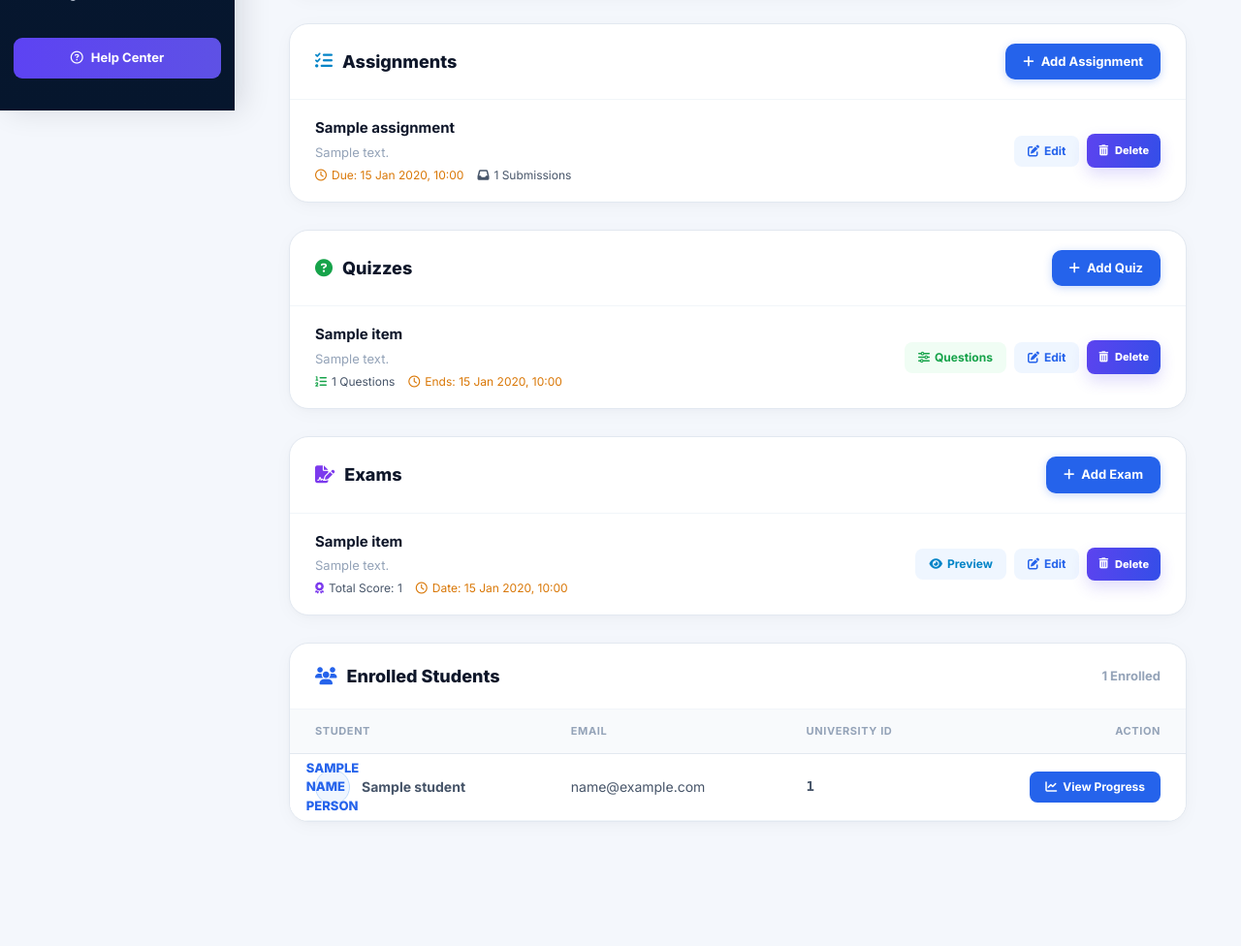
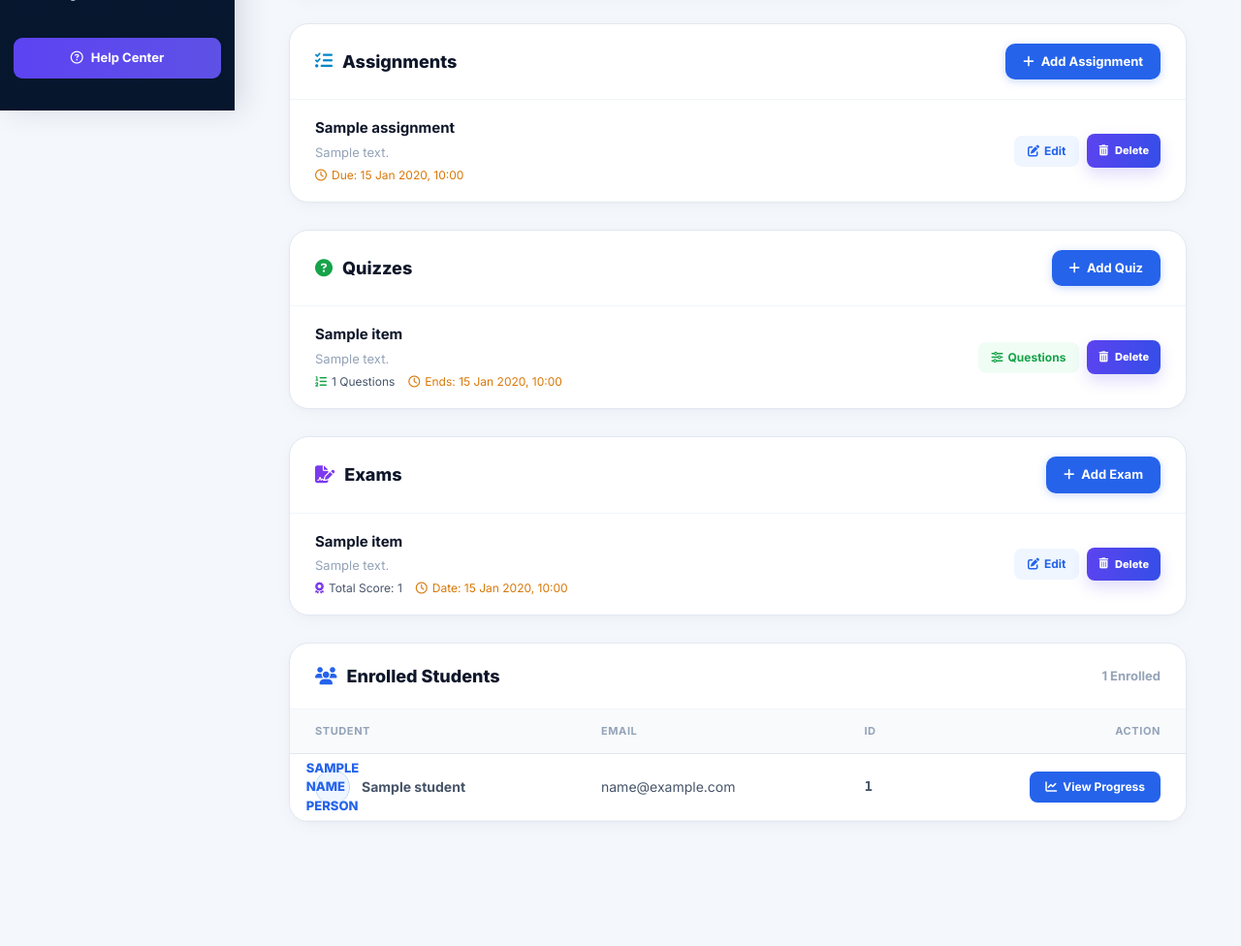
Before and after one commit to sanad-shat/Learnova-LMS-Platform, a Python web app: template ecms/app/templates/teacher/view_course.html in a window 1280 px wide. Shown: the part 686-1662 px from the top of the page at 97% size. Run offline with Jinja, Linux system fonts and the light colour scheme; the template is opened without the code that fills it: most values are stand-ins (such as "Sample title", 1, 10 or a date in 2020).

Commit message:
Update view_course.html

```diff
--- a/ecms/app/templates/teacher/view_course.html
+++ b/ecms/app/templates/teacher/view_course.html
@@ -387,7 +387,7 @@
         <i class="fa-solid fa-folder-tree"></i>
       </div>
       <div class="metric-tile-info">
-        <h3>{{ units|length }}</h3>
+        <h3>{{ units|length if units else 0 }}</h3>
         <p>Learning Units</p>
       </div>
     </div>
@@ -397,7 +397,7 @@
         <i class="fa-solid fa-list-check"></i>
       </div>
       <div class="metric-tile-info">
-        <h3>{{ assignments|length }}</h3>
+        <h3>{{ assignments|length if assignments else 0 }}</h3>
         <p>Assignments</p>
       </div>
     </div>
@@ -407,7 +407,7 @@
         <i class="fa-solid fa-circle-question"></i>
       </div>
       <div class="metric-tile-info">
-        <h3>{{ quizzes|length }}</h3>
+        <h3>{{ quizzes|length if quizzes else 0 }}</h3>
         <p>Quizzes</p>
       </div>
     </div>
@@ -417,7 +417,7 @@
         <i class="fa-solid fa-user-graduate"></i>
       </div>
       <div class="metric-tile-info">
-        <h3>{{ students|length }}</h3>
+        <h3>{{ students|length if students else 0 }}</h3>
         <p>Enrolled Students</p>
       </div>
     </div>
@@ -478,15 +478,16 @@
     </div>
 
     <div class="items-list-group">
+      {% set assignment_list = [] %}
       {% for a in assignments %}
         {% if a.assignment_type != 'quiz' %}
+          {% set _ = assignment_list.append(a) %}
           <div class="module-item-row">
             <div class="item-meta-main">
               <h4>{{ a.title }}</h4>
               <p>{{ a.description or 'No instructions provided.' }}</p>
               <div class="item-meta-tags">
                 <span style="color: #d97706;"><i class="fa-regular fa-clock"></i> Due: {{ a.due_date.strftime('%d %b %Y, %H:%M') if a.due_date else 'No deadline' }}</span>
-            <span><i class="fa-solid fa-inbox"></i> {{ a.submissions|length }} Submissions</span>
               </div>
             </div>
             <div class="item-actions-cluster">
@@ -501,12 +502,14 @@
             </div>
           </div>
         {% endif %}
-      {% else %}
+      {% endfor %}
+
+      {% if assignment_list|length == 0 %}
       <div class="empty-state-notice">
         <i class="fa-solid fa-clipboard" style="font-size: 28px; margin-bottom: 8px; display: block;"></i>
         No homework assignments created yet.
       </div>
-      {% endfor %}
+      {% endif %}
     </div>
   </div>
 
@@ -528,16 +531,13 @@
           <h4>{{ q.title }}</h4>
           <p>{{ q.description or 'No instructions.' }}</p>
           <div class="item-meta-tags">
-            <span><i class="fa-solid fa-list-ol" style="color: #16a34a;"></i> {{ q.questions|length }} Questions</span>
+            <span><i class="fa-solid fa-list-ol" style="color: #16a34a;"></i> {{ q.questions|length if q.questions else 0 }} Questions</span>
             <span style="color: #d97706;"><i class="fa-regular fa-clock"></i> Ends: {{ q.end_date.strftime('%d %b %Y, %H:%M') if q.end_date else '—' }}</span>
           </div>
         </div>
         <div class="item-actions-cluster">
           <a href="{{ url_for('teachers.add_quiz_questions', quiz_id=q.id) }}" class="btn-ctrl btn-ctrl-questions">
             <i class="fa-solid fa-sliders"></i> Questions
-          </a>
-          <a href="{{ url_for('teachers.edit_quiz_page', teacher_id=teacher.id, course_id=course.id, quiz_id=q.id) }}" class="btn-ctrl btn-ctrl-edit">
-            <i class="fa-solid fa-pen-to-square"></i> Edit
           </a>
           <form method="POST" action="{{ url_for('teachers.delete_quiz', teacher_id=teacher.id, course_id=course.id, quiz_id=q.id) }}" style="display:inline;" onsubmit="return confirm('Are you sure you want to delete this quiz?');">
             <button type="submit" class="btn-ctrl btn-ctrl-del">
@@ -578,9 +578,6 @@
           </div>
         </div>
         <div class="item-actions-cluster">
-          <a href="{{ url_for('teachers.preview_exam', teacher_id=teacher.id, course_id=course.id, exam_id=e.id) }}" class="btn-ctrl btn-ctrl-preview">
-            <i class="fa-solid fa-eye"></i> Preview
-          </a>
           <a href="{{ url_for('teachers.edit_exam_page', teacher_id=teacher.id, course_id=course.id, exam_id=e.id) }}" class="btn-ctrl btn-ctrl-edit">
             <i class="fa-solid fa-pen-to-square"></i> Edit
           </a>
@@ -606,7 +603,7 @@
       <h2 class="module-header-title">
         <i class="fa-solid fa-users" style="color: #2563eb;"></i> Enrolled Students
       </h2>
-      <span style="font-size: 13px; font-weight: 700; color: var(--text-muted);">{{ students|length }} Enrolled</span>
+      <span style="font-size: 13px; font-weight: 700; color: var(--text-muted);">{{ students|length if students else 0 }} Enrolled</span>
     </div>
 
     <div class="students-table-wrap">
@@ -615,7 +612,7 @@
           <tr>
             <th>Student</th>
             <th>Email</th>
-            <th>University ID</th>
+            <th>ID</th>
             <th style="text-align: right;">Action</th>
           </tr>
         </thead>
@@ -625,13 +622,15 @@
             <td>
               <div class="student-user-cell">
                 <div class="student-avatar-badge">
-                  {{ (student.name_person or student.username)[0]|upper }}
+                  {{ (student.name_person or student.username or 'S')[0]|upper }}
                 </div>
                 <strong>{{ student.name_person or student.username }}</strong>
               </div>
             </td>
             <td>{{ student.email }}</td>
-            <td style="font-family: monospace; font-weight: 600;">{{ student.university_id or student.id }}</td>
+            <td style="font-family: monospace; font-weight: 600;">
+              {{ getattr(student, 'university_id', None) or student.id }}
+            </td>
             <td style="text-align: right;">
               <a href="{{ url_for('teachers.student_details', teacher_id=teacher.id, course_id=course.id, student_id=student.id) }}" class="btn-progress-view">
                 <i class="fa-solid fa-chart-line"></i> View Progress
```
Lines whose indentation alone changed are shown as unchanged.
